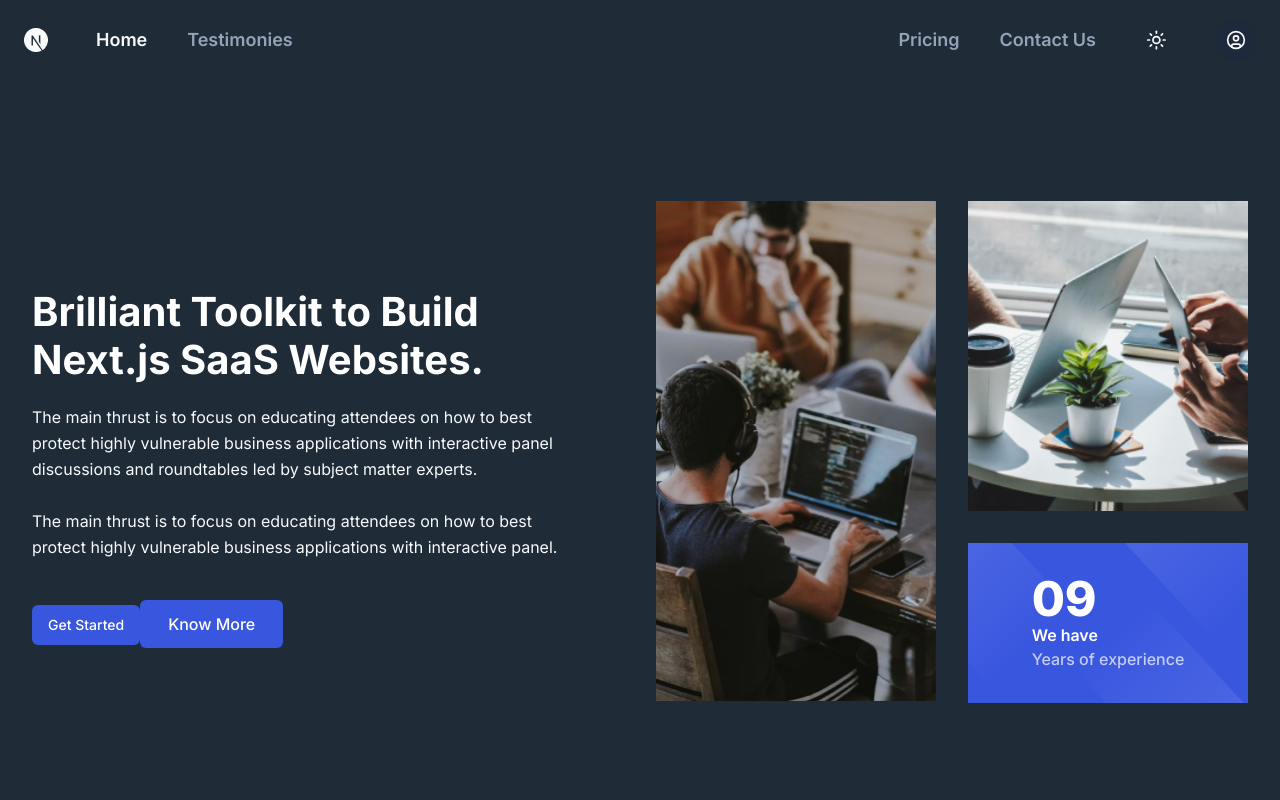
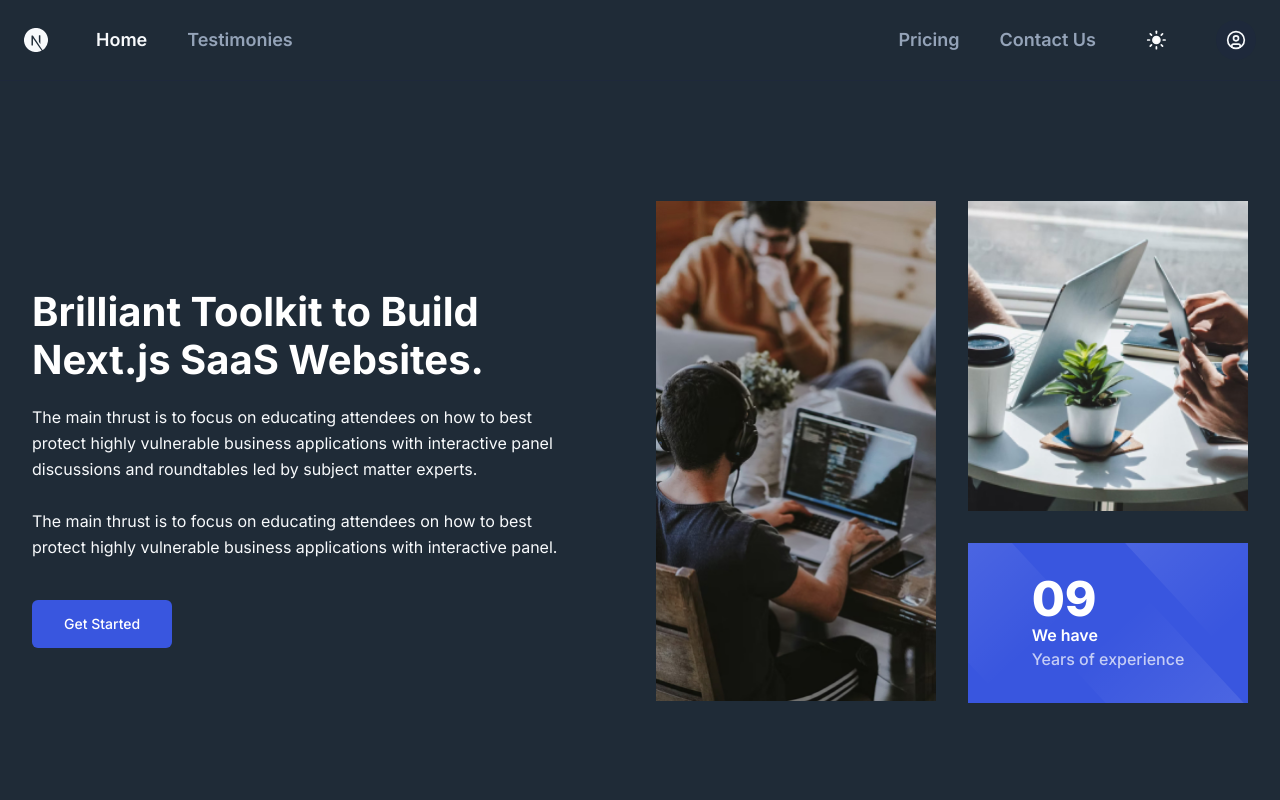
Before and after one commit to oleivahn/ehc-paytracker, a Next.js app: page / in a window 1280 px wide. Shown: the top 800 px of the page. Built offline with nearby package versions, Linux system fonts and the light colour scheme.

Commit message:
Base Themes and Tailgrid Integration

```diff
--- a/app/globals.css
+++ b/app/globals.css
@@ -3,16 +3,18 @@
 @tailwind utilities;
 
 @layer base {
+  /* - Light Theme */
   :root {
+    --test-color: hsl(0, 0%, 75%);
     --background: 0 0% 100%;
     --foreground: 222.2 84% 4.9%;
     --card: 0 0% 100%;
     --card-foreground: 222.2 84% 4.9%;
     --popover: 0 0% 100%;
     --popover-foreground: 222.2 84% 4.9%;
-    --primary: 221.2 83.2% 53.3%;
+    --primary: 34.2 86.2% 51.3%;
     --primary-foreground: 210 40% 98%;
-    --secondary: 210 40% 96.1%;
+    --secondary: 0 0% 78%;
     --secondary-foreground: 222.2 47.4% 11.2%;
     --muted: 210 40% 96.1%;
     --muted-foreground: 215.4 16.3% 46.9%;
@@ -24,12 +26,14 @@
     --input: 214.3 31.8% 91.4%;
     --ring: 221.2 83.2% 53.3%;
     --radius: 0.5rem;
-    --ox: 12, 19%, 90%;
-    --ox-foreground: 334, 100%, 42%;
-    --app: 204, 5%, 85%;
+    --darker: 0, 0%, 94%;
+    --darker-foreground: 334, 100%, 42%;
+    --app: 210, 20%, 98%;
   }
 
+  /* - Dark Theme */
   .dark {
+    --test-color: hsl(0, 64%, 37%);
     --background: 212, 28%, 17%;
     --foreground: 210 40% 98%;
     --card: 222.2 84% 4.9%;
@@ -49,8 +53,8 @@
     --border: 217.2 32.6% 17.5%;
     --input: 217.2 32.6% 17.5%;
     --ring: 224.3 76.3% 48%;
-    --ox: 225, 59%, 11%;
-    --ox-foreground: 4, 82%, 67%;
+    --darker: 219, 40%, 11%;
+    --darker-foreground: 4, 82%, 67%;
   }
 }
 
--- a/app/layout.tsx
+++ b/app/layout.tsx
@@ -43,7 +43,9 @@ export default function RootLayout({ children }: RootLayoutProps) {
         >
           <div className="relative flex min-h-screen flex-col">
             <Navbar />
-            <div className="h-screen bg-app dark:bg-background">{children}</div>
+            <div className="min-h-screen bg-darker pb-10 dark:bg-background">
+              {children}
+            </div>
           </div>
         </ThemeProvider>
       </body>
--- a/components/Hero.tsx
+++ b/components/Hero.tsx
@@ -1,6 +1,7 @@
 import Image from "next/image";
 import React from "react";
 import { Button } from "./ui/button";
+import Link from "next/link";
 
 const Hero = () => {
   return (
@@ -27,14 +28,11 @@ const Hero = () => {
                   best protect highly vulnerable business applications with
                   interactive panel.
                 </p>
-
-                <Button>Get Started</Button>
-                <a
-                  href="/#"
-                  className="inline-flex items-center justify-center rounded-md bg-primary px-7 py-3 text-center text-base font-medium text-white duration-300 hover:bg-primary/90"
-                >
-                  Know More
-                </a>
+                <Link href="/contactUs">
+                  <Button size="lg" className="mr-4">
+                    Get Started
+                  </Button>
+                </Link>
               </div>
             </div>
 
--- a/components/Theme-Hero.tsx
+++ b/components/Theme-Hero.tsx
@@ -4,8 +4,8 @@ import { Button } from "./ui/button";
 const Hero = () => {
   return (
     <div className="container">
-      <div className="pt-15 mt-5 flex flex-col items-center gap-1 rounded-lg bg-ox p-14 py-10 text-center shadow-md md:py-36">
-        <h1 className="mb-5 text-5xl font-bold text-ox-foreground">
+      <div className="pt-15 mt-5 flex flex-col items-center gap-1 rounded-lg bg-background p-14 py-10 text-center shadow-md dark:bg-darker md:py-36">
+        <h1 className="mb-5 text-5xl font-bold text-darker-foreground">
           Home Page
         </h1>
 
@@ -13,18 +13,20 @@ const Hero = () => {
         <h3 className="mt-10 text-3xl font-semibold text-primary">
           Theme Ready
         </h3>
-        <p className="font-semibold text-ox-foreground">
+        <p className="font-semibold text-darker-foreground">
           Add the changes to the global .css file and tailwind.config.ts
         </p>
         <p className="mt-5">
-          These colors are <span className="text-ox-foreground">ALREADY</span>{" "}
-          custom set for new color variables
+          These colors are{" "}
+          <span className="text-darker-foreground">ALREADY</span> custom set for
+          new color variables
         </p>
-        <p>Look for the ox and ox-foreground color examples</p>
+        <p>Look for the darker and darker-foreground color examples</p>
         <p className="py-4">
           .env ready{" "}
           <span className="font-semibold text-green-700">
-            {`${process.env?.TEST_VAR_2} and this would be var 2 ${process.env.TEST_VAR}`  || ".env file missing here"}
+            {`${process.env?.TEST_VAR_2} and this would be var 2 ${process.env.TEST_VAR}` ||
+              ".env file missing here"}
           </span>
         </p>
         <div className="mt-5 flex flex-col gap-5 md:flex-row">
--- a/components/Theme-toggle.tsx
+++ b/components/Theme-toggle.tsx
@@ -15,7 +15,7 @@ export function ThemeToggle() {
       size="icon"
       onClick={() => setTheme(theme === "light" ? "dark" : "light")}
     >
-      <Sun className="hidden h-[1.5rem] w-[1.3rem] dark:block" />
+      <Sun fill="white" className="hidden h-[1.5rem] w-[1.3rem] dark:block" />
       <Moon className="h-5 w-5 dark:hidden" />
       <span className="sr-only">Toggle theme</span>
     </Button>
--- a/components/ui/button.tsx
+++ b/components/ui/button.tsx
@@ -1,17 +1,17 @@
-import * as React from "react"
-import { Slot } from "@radix-ui/react-slot"
-import { cva, type VariantProps } from "class-variance-authority"
+import * as React from "react";
+import { Slot } from "@radix-ui/react-slot";
+import { cva, type VariantProps } from "class-variance-authority";
 
-import { cn } from "@/lib/utils"
+import { cn } from "@/lib/utils";
 
 const buttonVariants = cva(
   "inline-flex items-center justify-center whitespace-nowrap rounded-md text-sm font-medium ring-offset-background transition-colors focus-visible:outline-none focus-visible:ring-2 focus-visible:ring-ring focus-visible:ring-offset-2 disabled:pointer-events-none disabled:opacity-50",
   {
     variants: {
       variant: {
-        default: "bg-primary text-primary-foreground hover:bg-primary/90",
+        default: "bg-primary text-primary-foreground hover:bg-primary/80",
         destructive:
-          "bg-destructive text-destructive-foreground hover:bg-destructive/90",
+          "bg-destructive text-destructive-foreground hover:bg-destructive/80",
         outline:
           "border border-input bg-background hover:bg-accent hover:text-accent-foreground",
         secondary:
@@ -22,7 +22,7 @@ const buttonVariants = cva(
       size: {
         default: "h-10 px-4 py-2",
         sm: "h-9 rounded-md px-3",
-        lg: "h-11 rounded-md px-8",
+        lg: "h-11 rounded-md px-8 py-6",
         icon: "h-10 w-10",
       },
     },
@@ -31,26 +31,26 @@ const buttonVariants = cva(
       size: "default",
     },
   }
-)
+);
 
 export interface ButtonProps
   extends React.ButtonHTMLAttributes<HTMLButtonElement>,
     VariantProps<typeof buttonVariants> {
-  asChild?: boolean
+  asChild?: boolean;
 }
 
 const Button = React.forwardRef<HTMLButtonElement, ButtonProps>(
   ({ className, variant, size, asChild = false, ...props }, ref) => {
-    const Comp = asChild ? Slot : "button"
+    const Comp = asChild ? Slot : "button";
     return (
       <Comp
         className={cn(buttonVariants({ variant, size, className }))}
         ref={ref}
         {...props}
       />
-    )
+    );
   }
-)
-Button.displayName = "Button"
+);
+Button.displayName = "Button";
 
-export { Button, buttonVariants }
+export { Button, buttonVariants };
--- a/tailwind.config.ts
+++ b/tailwind.config.ts
@@ -56,9 +56,9 @@ const config = {
           DEFAULT: "hsl(var(--card))",
           foreground: "hsl(var(--card-foreground))",
         },
-        ox: {
-          DEFAULT: "hsl(var(--ox))",
-          foreground: "hsl(var(--ox-foreground))",
+        darker: {
+          DEFAULT: "hsl(var(--darker))",
+          foreground: "hsl(var(--darker-foreground))",
         },
         app: {
           DEFAULT: "hsl(var(--app))",
```
Also changed, not shown: 1 other file (tests, documents, lock files or other folders).
